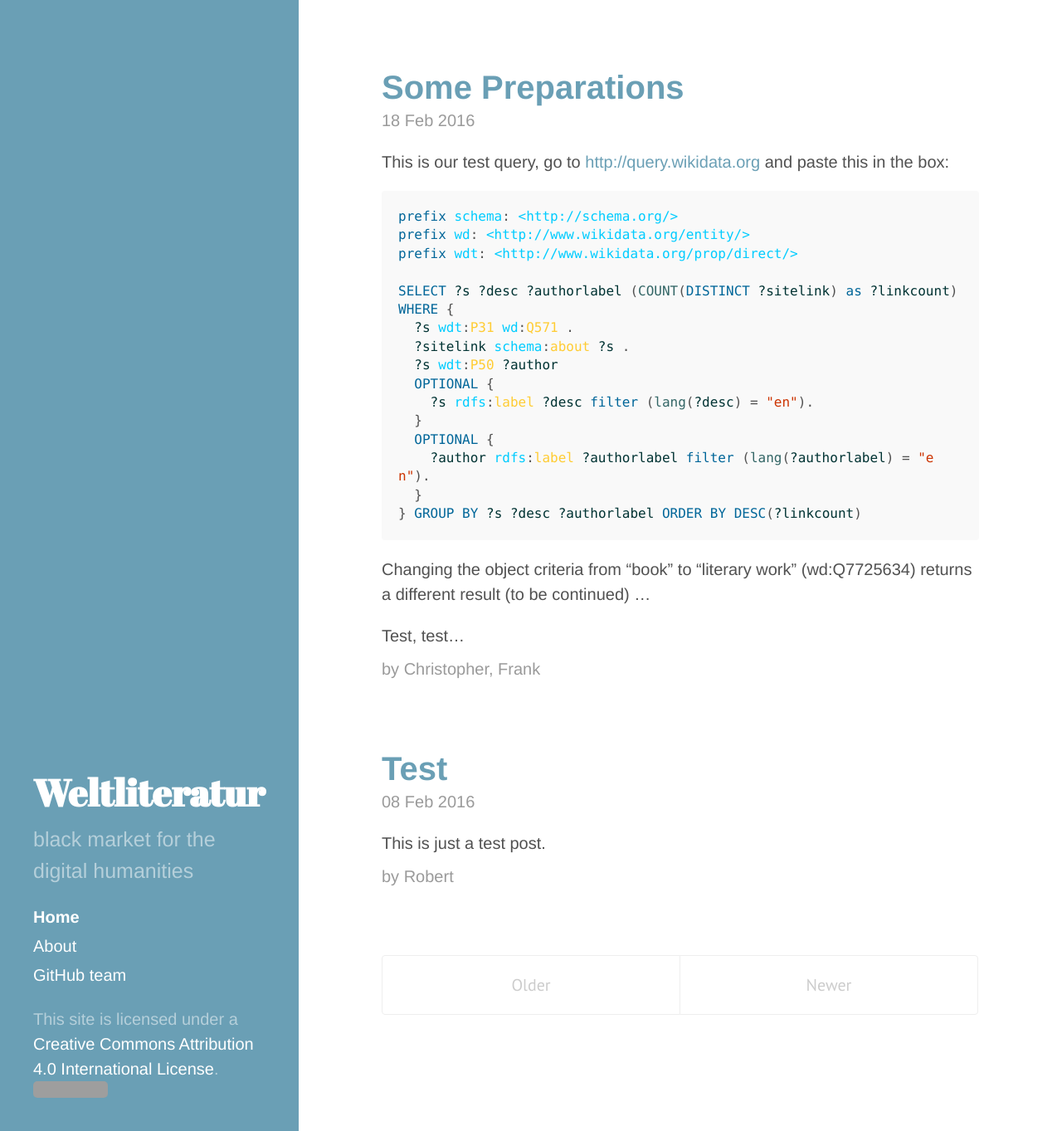
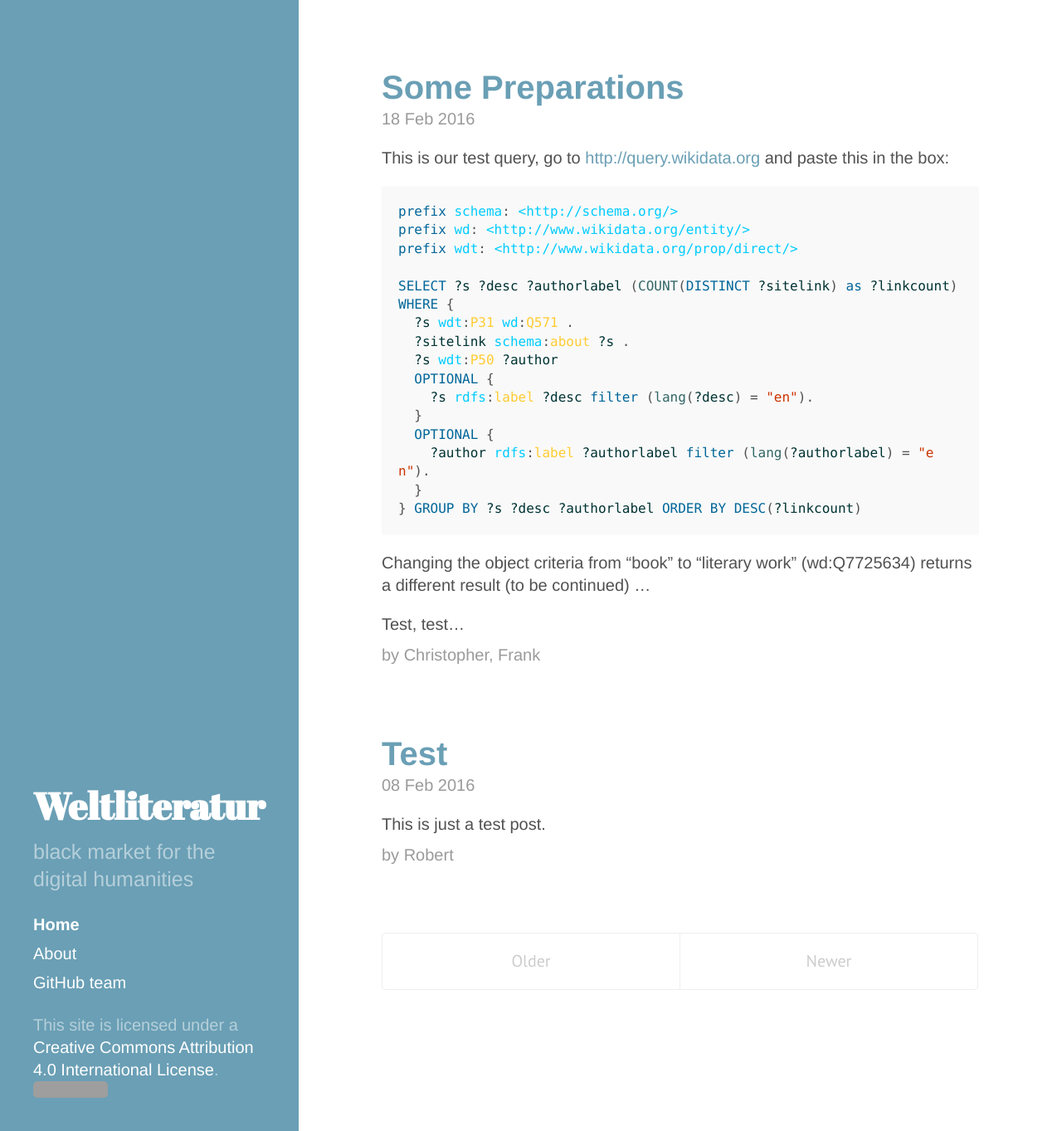
Before and after one commit to weltliteratur/blog, a Jekyll site: the page built from index.html, in a window 1280 px wide and 1363 px high. Shown: the whole window at 83% size. Built offline with Jekyll 4.4.1, drawn with Linux system fonts in a browser that asks for light colours; the list of posts is cut into pages by our own code; grey boxes are pictures that could not be loaded.

Commit message:
adding font size, etc.

```diff
--- a/public/css/hyde.css
+++ b/public/css/hyde.css
@@ -32,7 +32,10 @@
  */
 
 html {
-    font-family: "futura-pt","FuturaPT-Light","FuturaLTPro-Light",Helvetica,Arial,sans-serif; /*"PT Sans", Helvetica, Arial, sans-serif;*/
+    font-family: "futura-pt","FuturaPT-Light","FuturaLTPro-Light",Helvetica,Arial,sans-serif;
+    line-height: 1.35;
+    font-size: 1.125em;
+    font-weight: 300;
 }
 @media (min-width: 48em) {
   html {
```
